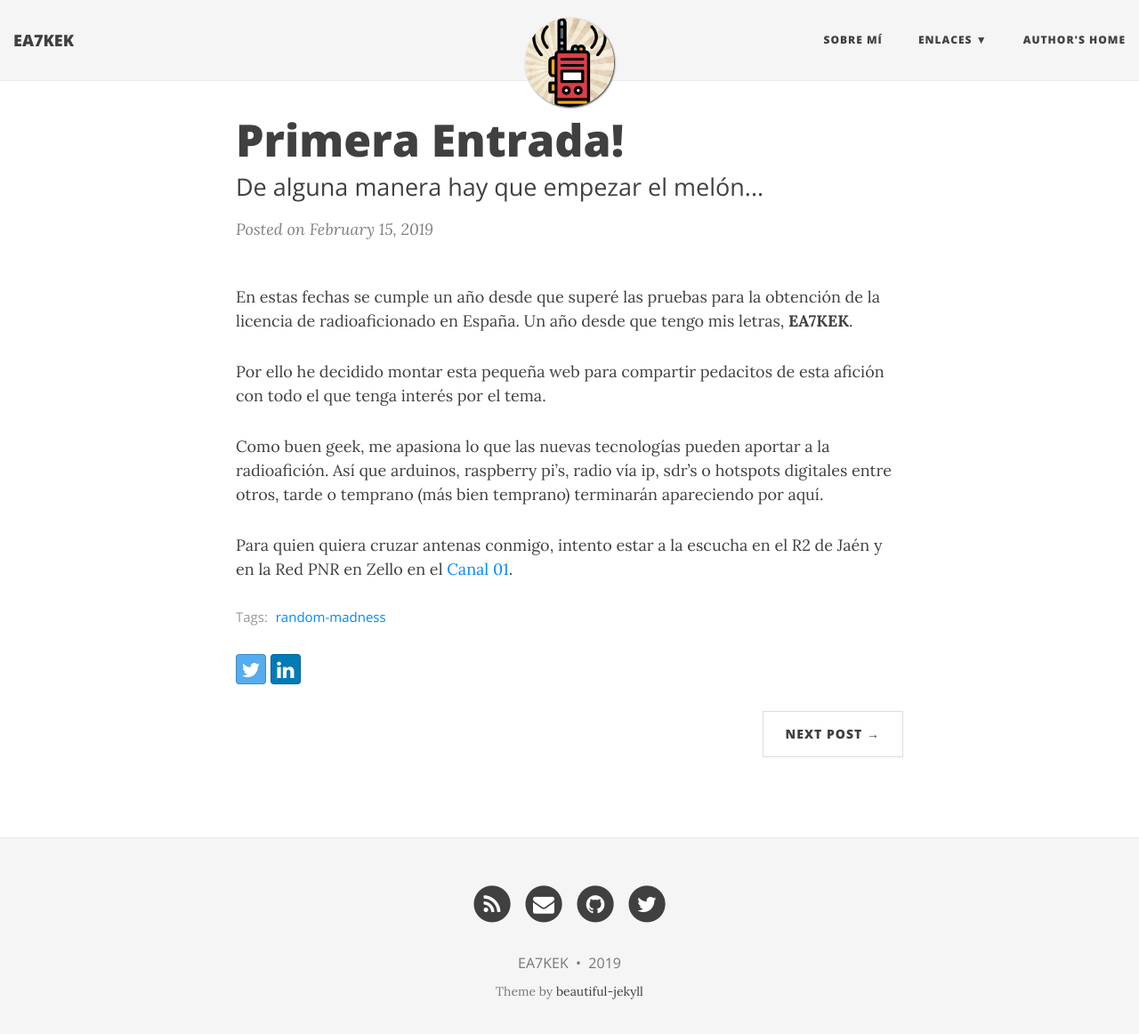
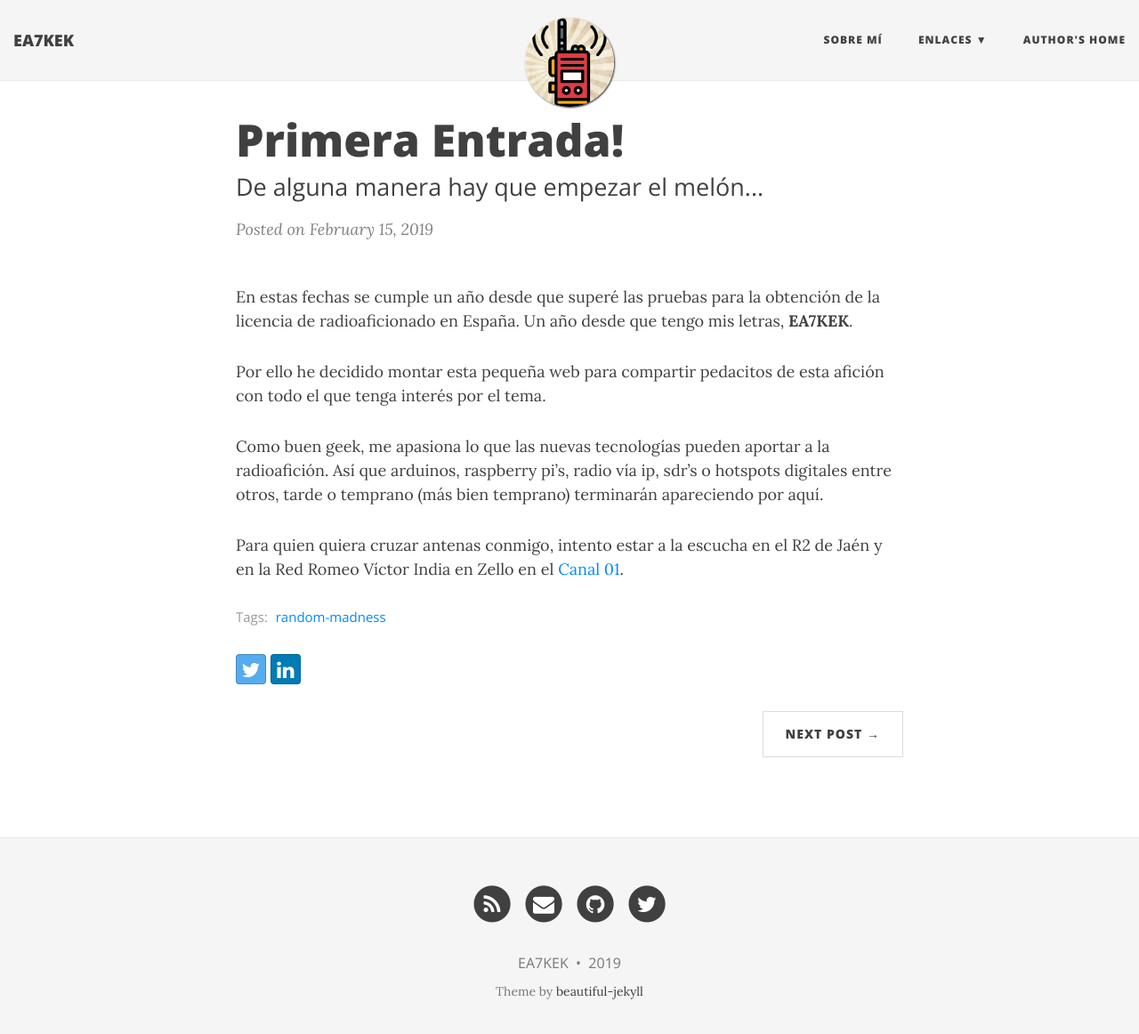
Before and after one commit to ea7kek/ea7kek.github.io, a Jekyll site: the page built from _posts/2019-02-15-primera-entrada.md, in a window 1280 px wide and 1175 px high. Shown: the top 1162 px of the window at 89% size. Built offline with Jekyll 4.4.1, drawn with Linux system fonts in a browser that asks for light colours; nearby versions of some CDN libraries.

Commit message:
cambio pnr to rvi

```diff
--- a/_posts/2019-02-15-primera-entrada.md
+++ b/_posts/2019-02-15-primera-entrada.md
@@ -12,4 +12,4 @@ Por ello he decidido montar esta pequeña web para compartir pedacitos de esta a
 
 Como buen geek, me apasiona lo que las nuevas tecnologías pueden aportar a la radioafición. Así que arduinos, raspberry pi’s, radio vía ip, sdr’s o hotspots digitales entre otros, tarde o temprano (más bien temprano) terminarán apareciendo por aquí.
 
-Para quien quiera cruzar antenas conmigo, intento estar a la escucha en el R2 de Jaén y en la Red PNR en Zello en el  [Canal 01](https://zello.com/channels/k/gmPbB).
+Para quien quiera cruzar antenas conmigo, intento estar a la escucha en el R2 de Jaén y en la Red Romeo Víctor India en Zello en el  [Canal 01](https://zello.com/channels/k/gmPbB).
```
Also changed, not shown: aboutme.md (+1 -1 lines).
